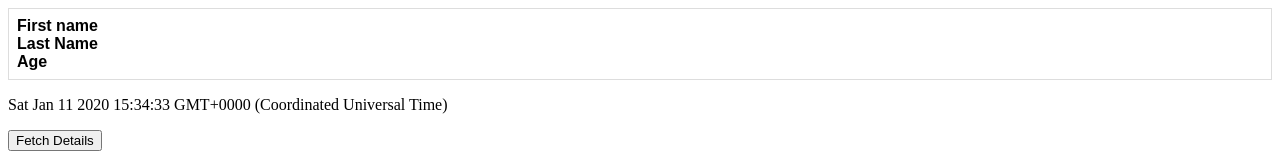
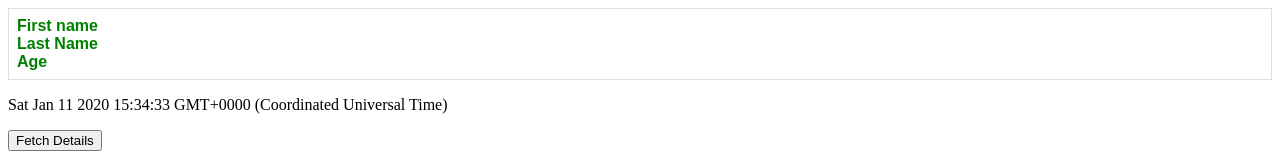
Before and after one commit to deepanjan0604/AngularApp, an Angular app: page / in a window 1280 px wide. Shown: the top 160 px of the page. Built offline with nearby package versions, Linux system fonts and the light colour scheme.

Commit message:
directives

```diff
--- a/src/app/app.module.ts
+++ b/src/app/app.module.ts
@@ -11,6 +11,7 @@ import { ParentComponent } from './parent/parent.component';
 import { ChildComponent } from './child/child.component';
 import { DatetimeService } from './datetime.service';
 import { ChildDetailsService } from './child-details.service';
+import { ExampleDirective } from './example.directive';
 
 
 
@@ -21,7 +22,8 @@ import { ChildDetailsService } from './child-details.service';
     FooterComponent,
     AgeComponentComponent,
     ParentComponent,
-    ChildComponent
+    ChildComponent,
+    ExampleDirective
   ],
   imports: [
     BrowserModule,
--- /dev/null
+++ b/src/app/example.directive.ts
@@ -0,0 +1,13 @@
+import { Directive,ElementRef } from '@angular/core';
+
+@Directive({
+  selector: '[appExample]'
+})
+export class ExampleDirective {
+
+  constructor(elementRef:ElementRef) {
+
+      elementRef.nativeElement.style.color="green";
+   }
+
+}
--- a/src/app/parent/parent.component.html
+++ b/src/app/parent/parent.component.html
@@ -21,9 +21,9 @@ Enter Age<input type="number" [(ngModel)]="age" required><br><br>
 
 <table>
     <th>
-        <tr>First name</tr>
-        <tr>Last Name</tr>
-        <tr>Age</tr>
+        <tr appExample>First name</tr>
+        <tr appExample>Last Name</tr>
+        <tr appExample>Age</tr>
     </th>
     <td *ngFor="let item of recieveFromChild;">
         <tr>{{ item.firstName}}</tr>
```
Also changed, not shown: 1 other file (tests, documents, lock files or other folders).
